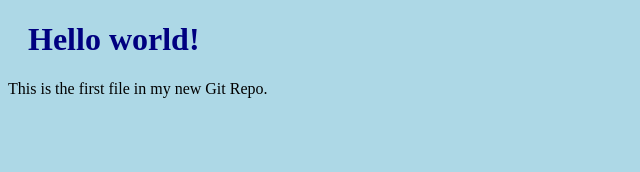
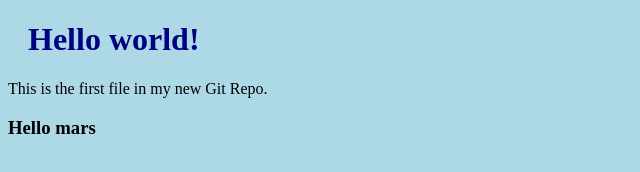
Before and after one commit to Minhaz540/demo-project, a plain HTML site: page index.html in a window 1280 px wide. Shown: the whole page, without its empty margins (0-640 px from the left). Drawn offline with Linux system fonts and the light colour scheme.

Commit message:
second change

```diff
--- a/index.html
+++ b/index.html
@@ -8,6 +8,7 @@
 
 <h1>Hello world!</h1>
 <p>This is the first file in my new Git Repo.</p>
+<h3>Hello mars</h3>
 
 </body>
 </html>
```
